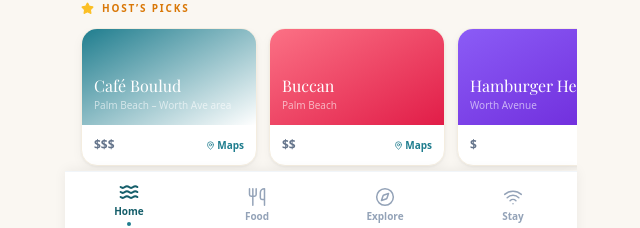
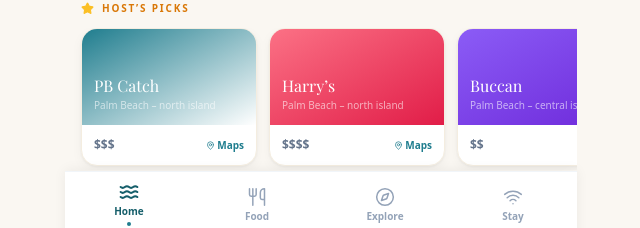
Before and after one commit to ZbienVC/palm-beach-guide, a Next.js app: page / in a window 1280 px wide. Shown: the part 556-784 px from the top of the page, without its empty margins (319-959 px from the left). Built offline with nearby package versions, Linux system fonts and the light colour scheme; a web font is replaced by a local one.

Commit message:
fix: add accurate walk times, remove restaurants > 30 min walk

```diff
--- a/data/guide.ts
+++ b/data/guide.ts
@@ -176,16 +176,52 @@ export const guide: GuideData = {
   ],
 
   restaurants: [
+    // ── Palm Beach island (walk across Okeechobee Bridge ~10 min to reach island) ──
     {
-      name: "Café Boulud",
+      name: "PB Catch",
       category: "Best Overall",
       priceRange: "$$$",
-      description: "Refined French-American cuisine in the heart of Palm Beach",
-      why: "Consistently excellent from start to finish. The service is impeccable and the seasonal menu never disappoints.",
-      area: "Palm Beach – Worth Ave area",
-      mapsUrl: "https://maps.google.com/?q=Cafe+Boulud+Palm+Beach",
-      reservationTip: "Book at least a week ahead, especially on weekends",
-      hostNote: "Order the roasted chicken. It sounds simple — it is extraordinary.",
+      description: "Fresh seafood with a coastal-chic vibe right on the water",
+      why: "The raw bar alone is worth the visit. Best seafood on the island.",
+      area: "Palm Beach – north island",
+      mapsUrl: "https://maps.google.com/?q=PB+Catch+Palm+Beach",
+      reservationTip: "Book ahead for dinner",
+      hostNote: "Get here for happy hour if you can — best value on the island.",
+      walkMins: 23,
+      driveMins: 7,
+    },
+    {
+      name: "Harry\u2019s",
+      category: "Date Night",
+      description: "Upscale coastal restaurant with an impressive wine list and refined American menu",
+      why: "One of the finest dining experiences in the area. Polished service, beautiful room, exceptional food.",
+      area: "Palm Beach – north island",
+      mapsUrl: "https://maps.app.goo.gl/T6QDisX4BZYR5YEy8",
+      priceRange: "$$$$",
+      reservationTip: "Book well in advance \u2014 very popular",
+      hostNote: "Dress nicely. This is a special occasion spot that actually delivers.",
+      walkMins: 25,
+      driveMins: 7,
+    },
+    {
+      name: "Sprinkles",
+      category: "Dessert",
+      description: "The original cupcake bakery — iconic and always satisfying",
+      why: "If you've never had a Sprinkles cupcake, this is the original. 24-hour vending machine outside.",
+      area: "Royal Poinciana Way, Palm Beach",
+      mapsUrl: "https://maps.google.com/?q=Sprinkles+Palm+Beach",
+      walkMins: 22,
+      driveMins: 7,
+    },
+    {
+      name: "Cucina dell\u2019Arte",
+      category: "Drinks",
+      description: "Italian restaurant that transitions into a bar scene late night",
+      why: "One of the few spots on the island that gets lively after 10pm. Good cocktails, great energy.",
+      area: "Royal Poinciana Way, Palm Beach",
+      mapsUrl: "https://maps.google.com/?q=Cucina+dell+Arte+Palm+Beach",
+      walkMins: 22,
+      driveMins: 7,
     },
     {
       name: "Imoto",
@@ -193,9 +229,11 @@ export const guide: GuideData = {
       priceRange: "$$$",
       description: "Upscale Japanese with expertly crafted sushi and small plates",
       why: "The best date night spot on the island. Intimate, stylish, and the omakase bar is a special experience.",
-      area: "Palm Beach",
+      area: "Palm Beach – central island",
       mapsUrl: "https://maps.google.com/?q=Imoto+Palm+Beach",
       reservationTip: "Reservations strongly recommended",
+      walkMins: 30,
+      driveMins: 8,
     },
     {
       name: "Buccan",
@@ -203,9 +241,11 @@ export const guide: GuideData = {
       priceRange: "$$",
       description: "New American small plates — creative, local, and always vibrant",
       why: "The vibe is upbeat without being loud. Perfect for a relaxed special dinner.",
-      area: "Palm Beach",
+      area: "Palm Beach – central island",
       mapsUrl: "https://maps.google.com/?q=Buccan+Palm+Beach",
       hostNote: "The charcuterie and the wagyu burger are both exceptional.",
+      walkMins: 30,
+      driveMins: 8,
     },
     {
       name: "Hamburger Heaven",
@@ -213,71 +253,13 @@ export const guide: GuideData = {
       priceRange: "$",
       description: "A beloved Palm Beach institution since 1945",
       why: "Unpretentious, fast, and genuinely delicious. A local staple everyone should try once.",
-      area: "Worth Avenue",
+      area: "Palm Beach – central island",
       mapsUrl: "https://maps.google.com/?q=Hamburger+Heaven+Palm+Beach",
       hostNote: "Cash preferred. Get the milkshake.",
+      walkMins: 29,
+      driveMins: 8,
     },
-    {
-      name: "Meat Market",
-      category: "Casual",
-      priceRange: "$$",
-      description: "Lively American chophouse with an energetic atmosphere",
-      why: "Great for a group dinner when you want quality food without the full fine-dining commitment.",
-      area: "Palm Beach",
-      mapsUrl: "https://maps.google.com/?q=Meat+Market+Palm+Beach",
-    },
-    {
-      name: "Ta-boo",
-      category: "Casual",
-      description: "A Palm Beach classic — casual American brasserie, open late",
-      why: "Great for lunch or a relaxed dinner. Historic spot with a great patio.",
-      area: "Worth Avenue",
-      mapsUrl: "https://maps.google.com/?q=Ta-boo+Palm+Beach",
-    },
-    {
-      name: "Bricktop's",
-      category: "Breakfast",
-      description: "Reliable American fare for breakfast and brunch",
-      why: "Eggs Benedict and avocado toast that actually deliver. Great for a slow start.",
-      area: "Palm Beach",
-      mapsUrl: "https://maps.google.com/?q=Bricktops+Palm+Beach",
-    },
-    {
-      name: "PB Catch",
-      category: "Best Overall",
-      priceRange: "$$$",
-      description: "Fresh seafood with a coastal-chic vibe right on the water",
-      why: "The raw bar alone is worth the visit. Best seafood on the island.",
-      area: "Palm Beach",
-      mapsUrl: "https://maps.google.com/?q=PB+Catch+Palm+Beach",
-      reservationTip: "Book ahead for dinner",
-      hostNote: "Get here for happy hour if you can — best value on the island.",
-    },
-    {
-      name: "Pizza al Fresco",
-      category: "Casual",
-      priceRange: "$$",
-      description: "Neapolitan wood-fired pizza in a beautiful garden courtyard",
-      why: "The setting alone is worth it. Tucked into a quiet alleyway — one of the most charming spots in Palm Beach.",
-      area: "South end of Worth Ave area",
-      mapsUrl: "https://maps.google.com/?q=Pizza+Al+Fresco+Palm+Beach",
-    },
-    {
-      name: "Sprinkles",
-      category: "Dessert",
-      description: "The original cupcake bakery — iconic and always satisfying",
-      why: "If you've never had a Sprinkles cupcake, this is the original. 24-hour vending machine outside.",
-      area: "Worth Avenue",
-      mapsUrl: "https://maps.google.com/?q=Sprinkles+Palm+Beach",
-    },
-    {
-      name: "Cucina dell'Arte",
-      category: "Drinks",
-      description: "Italian restaurant that transitions into a bar scene late night",
-      why: "One of the few spots on the island that gets lively after 10pm. Good cocktails, great energy.",
-      area: "Palm Beach",
-      mapsUrl: "https://maps.google.com/?q=Cucina+dell+Arte+Palm+Beach",
-    },
+    // ── West Palm Beach (no bridge — short walks) ──────────────────────────
     {
       name: "El Camino",
       category: "Casual",
@@ -287,6 +269,80 @@ export const guide: GuideData = {
       mapsUrl: "https://maps.app.goo.gl/8BTX4GQ6z94x8Yeu9",
       priceRange: "$$",
       hostNote: "Get the street corn and a frozen marg. Outdoor seating is great on a nice evening.",
+      walkMins: 5,
+      driveMins: 2,
+    },
+    {
+      name: "City Cellar Wine Bar",
+      category: "Drinks",
+      description: "Award-winning wine bar and American grill in the heart of Rosemary Square",
+      why: "Exceptional wine list, great happy hour, and a solid menu to go with it. Literally walking distance from your door.",
+      area: "Rosemary Square \u2014 5 min walk",
+      mapsUrl: "https://maps.google.com/?q=City+Cellar+Wine+Bar+West+Palm+Beach",
+      priceRange: "$$",
+      hostNote: "One of my go-to spots when I don't want to plan far ahead. Always reliable.",
+      walkMins: 5,
+      driveMins: 2,
+    },
+    {
+      name: "Avocado Grill",
+      category: "Best Overall",
+      description: "Farm-to-table American with creative seasonal dishes and excellent cocktails",
+      why: "One of the most consistently praised restaurants in WPB. Fresh, local, beautifully executed. Excellent for any occasion.",
+      area: "West Palm Beach downtown",
+      mapsUrl: "https://maps.google.com/?q=Avocado+Grill+West+Palm+Beach",
+      priceRange: "$$",
+      hostNote: "The brunch on weekends is exceptional. Reservations recommended for dinner.",
+      walkMins: 7,
+      driveMins: 3,
+    },
+    {
+      name: "Shanghai",
+      category: "Date Night",
+      description: "Upscale Asian fusion with a sleek atmosphere and creative small plates",
+      why: "One of the better date-night options in WPB. Inventive cocktails and a menu that rewards adventurous ordering.",
+      area: "West Palm Beach",
+      mapsUrl: "https://maps.app.goo.gl/RfCn3kGNW1zNFt286",
+      priceRange: "$$$",
+      reservationTip: "Reserve ahead on weekends",
+      walkMins: 8,
+      driveMins: 3,
+    },
+    {
+      name: "Pistache French Bistro",
+      category: "Date Night",
+      description: "Classic French bistro on the waterfront with a beautiful terrace and excellent wine list",
+      why: "Romantic, walkable, and genuinely excellent French cooking. The waterfront terrace at sunset is one of the best dining experiences in WPB.",
+      area: "Clematis Waterfront, West Palm Beach",
+      mapsUrl: "https://maps.google.com/?q=Pistache+French+Bistro+West+Palm+Beach",
+      priceRange: "$$$",
+      reservationTip: "Book ahead for terrace seating",
+      walkMins: 15,
+      driveMins: 5,
+    },
+    {
+      name: "Sour Seed Bagels",
+      category: "Breakfast",
+      description: "Artisan bagel shop with house-fermented sourdough bagels and creative spreads",
+      why: "Proper bagels in South Florida \u2014 rare and worth it. The sourdough process gives them a depth most bagel shops miss.",
+      area: "West Palm Beach",
+      mapsUrl: "https://maps.app.goo.gl/Ho3a83bKXv812WuE7",
+      priceRange: "$",
+      hostNote: "Go early \u2014 they sell out. Get whatever the seasonal schmear is.",
+      walkMins: 12,
+      driveMins: 4,
+    },
+    {
+      name: "The Salty Donut",
+      category: "Breakfast",
+      description: "Artisan donut shop with rotating craft flavors and excellent coffee",
+      why: "These are not Dunkin. Seasonal, thoughtful, and genuinely delicious. A great stop before or after the beach.",
+      area: "West Palm Beach",
+      mapsUrl: "https://maps.app.goo.gl/n4UeCoquQ8yq4udZ6",
+      priceRange: "$",
+      hostNote: "Check their Instagram before going \u2014 the specials change and they\u2019re always worth it.",
+      walkMins: 12,
+      driveMins: 4,
     },
     {
       name: "Sloan\u2019s",
@@ -297,47 +353,8 @@ export const guide: GuideData = {
       mapsUrl: "https://maps.app.goo.gl/czqp4dkq2vbo91EPA",
       priceRange: "$$",
       hostNote: "Birthday Cake and Coffee & Doughnut are the standout flavors. The candy wall alone is worth a stop.",
-    },
-    {
-      name: "Shanghai",
-      category: "Date Night",
-      description: "Upscale Asian fusion with a sleek atmosphere and creative small plates",
-      why: "One of the better date-night options in WPB. Inventive cocktails and a menu that rewards adventurous ordering.",
-      area: "West Palm Beach",
-      mapsUrl: "https://maps.app.goo.gl/RfCn3kGNW1zNFt286",
-      priceRange: "$$$",
-      reservationTip: "Reserve ahead on weekends",
-    },
-    {
-      name: "Sour Seed Bagels",
-      category: "Breakfast",
-      description: "Artisan bagel shop with house-fermented sourdough bagels and creative spreads",
-      why: "Proper bagels in South Florida \u2014 rare and worth it. The sourdough process gives them a depth most bagel shops miss.",
-      area: "West Palm Beach",
-      mapsUrl: "https://maps.app.goo.gl/Ho3a83bKXv812WuE7",
-      priceRange: "$",
-      hostNote: "Go early \u2014 they sell out. Get whatever the seasonal schmear is.",
-    },
-    {
-      name: "The Salty Donut",
-      category: "Breakfast",
-      description: "Artisan donut shop with rotating craft flavors and excellent coffee",
-      why: "These are not Dunkin. Seasonal, thoughtful, and genuinely delicious. A great stop before or after the beach.",
-      area: "West Palm Beach",
-      mapsUrl: "https://maps.app.goo.gl/n4UeCoquQ8yq4udZ6",
-      priceRange: "$",
-      hostNote: "Check their Instagram before going \u2014 the specials change and they\u2019re always worth it.",
-    },
-    {
-      name: "Harry\u2019s",
-      category: "Date Night",
-      description: "Upscale coastal restaurant with an impressive wine list and refined American menu",
-      why: "One of the finest dining experiences in the area. Polished service, beautiful room, exceptional food.",
-      area: "Palm Beach",
-      mapsUrl: "https://maps.app.goo.gl/T6QDisX4BZYR5YEy8",
-      priceRange: "$$$$",
-      reservationTip: "Book well in advance \u2014 very popular",
-      hostNote: "Dress nicely. This is a special occasion spot that actually delivers.",
+      walkMins: 12,
+      driveMins: 4,
     },
     {
       name: "Peachwave",
@@ -347,37 +364,10 @@ export const guide: GuideData = {
       area: "West Palm Beach",
       mapsUrl: "https://maps.app.goo.gl/EJGhmhXzUB4fognk6",
       priceRange: "$",
+      walkMins: 10,
+      driveMins: 3,
     },
-    {
-      name: "Avocado Grill",
-      category: "Best Overall",
-      description: "Farm-to-table American with creative seasonal dishes and excellent cocktails",
-      why: "One of the most consistently praised restaurants in WPB. Fresh, local, beautifully executed. Excellent for any occasion.",
-      area: "West Palm Beach downtown",
-      mapsUrl: "https://maps.google.com/?q=Avocado+Grill+West+Palm+Beach",
-      priceRange: "$$",
-      hostNote: "The brunch on weekends is exceptional. Reservations recommended for dinner.",
-    },
-    {
-      name: "Pistache French Bistro",
-      category: "Date Night",
-      description: "Classic French bistro on the waterfront with a beautiful terrace and excellent wine list",
-      why: "Romantic, walkable, and genuinely excellent French cooking. The waterfront terrace at sunset is one of the best dining experiences in WPB.",
-      area: "Clematis Waterfront, West Palm Beach",
-      mapsUrl: "https://maps.google.com/?q=Pistache+French+Bistro+West+Palm+Beach",
-      priceRange: "$$$",
-      reservationTip: "Book ahead for terrace seating",
-    },
-    {
-      name: "City Cellar Wine Bar",
-      category: "Drinks",
-      description: "Award-winning wine bar and American grill in the heart of Rosemary Square",
-      why: "Exceptional wine list, great happy hour, and a solid menu to go with it. Literally walking distance from your door.",
-      area: "Rosemary Square — 5 min walk",
-      mapsUrl: "https://maps.google.com/?q=City+Cellar+Wine+Bar+West+Palm+Beach",
-      priceRange: "$$",
-      hostNote: "One of my go-to spots when I don't want to plan far ahead. Always reliable.",
-    },  ],
+  ],
 
   thingsToDo: [
     {
@@ -529,10 +519,9 @@ export const guide: GuideData = {
 
   personalThoughts: [
     {
-      label: "My favorite dinner",
-      place: "Café Boulud",
-      note: "I've taken every guest here at least once. The service, the food, the room — it never misses. Book ahead and dress nicely.",
-      mapsUrl: "https://maps.google.com/?q=Cafe+Boulud+Palm+Beach",
+      label: "My favorite dinner",      place: "Harry\u2019s",
+      note: "Impeccable service, beautiful room, and a wine list that actually delivers. Special occasion dining at its finest. Book well ahead and dress the part.",
+      mapsUrl: "https://maps.app.goo.gl/T6QDisX4BZYR5YEy8",
     },
     {
       label: "Best quick bite after the beach",
```
